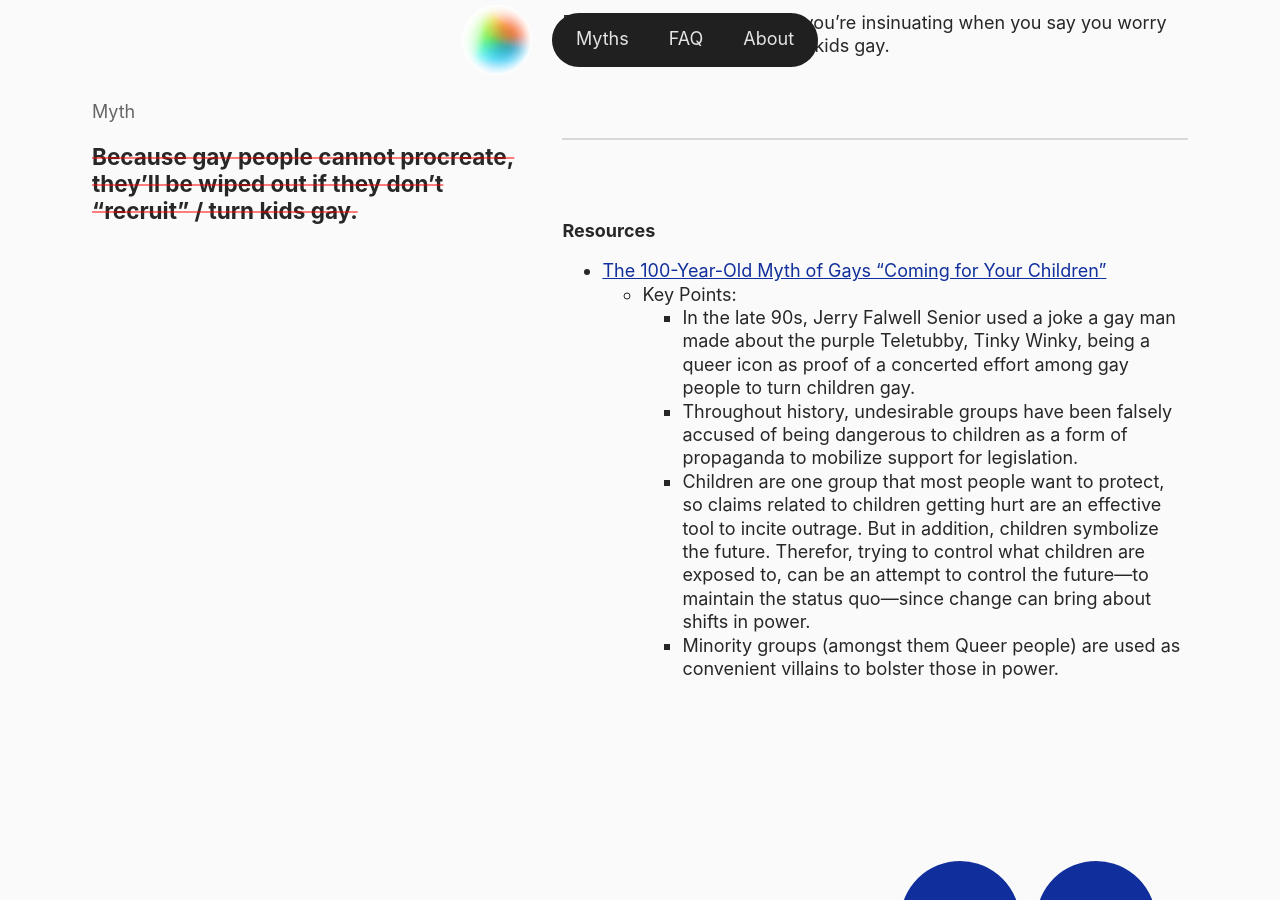
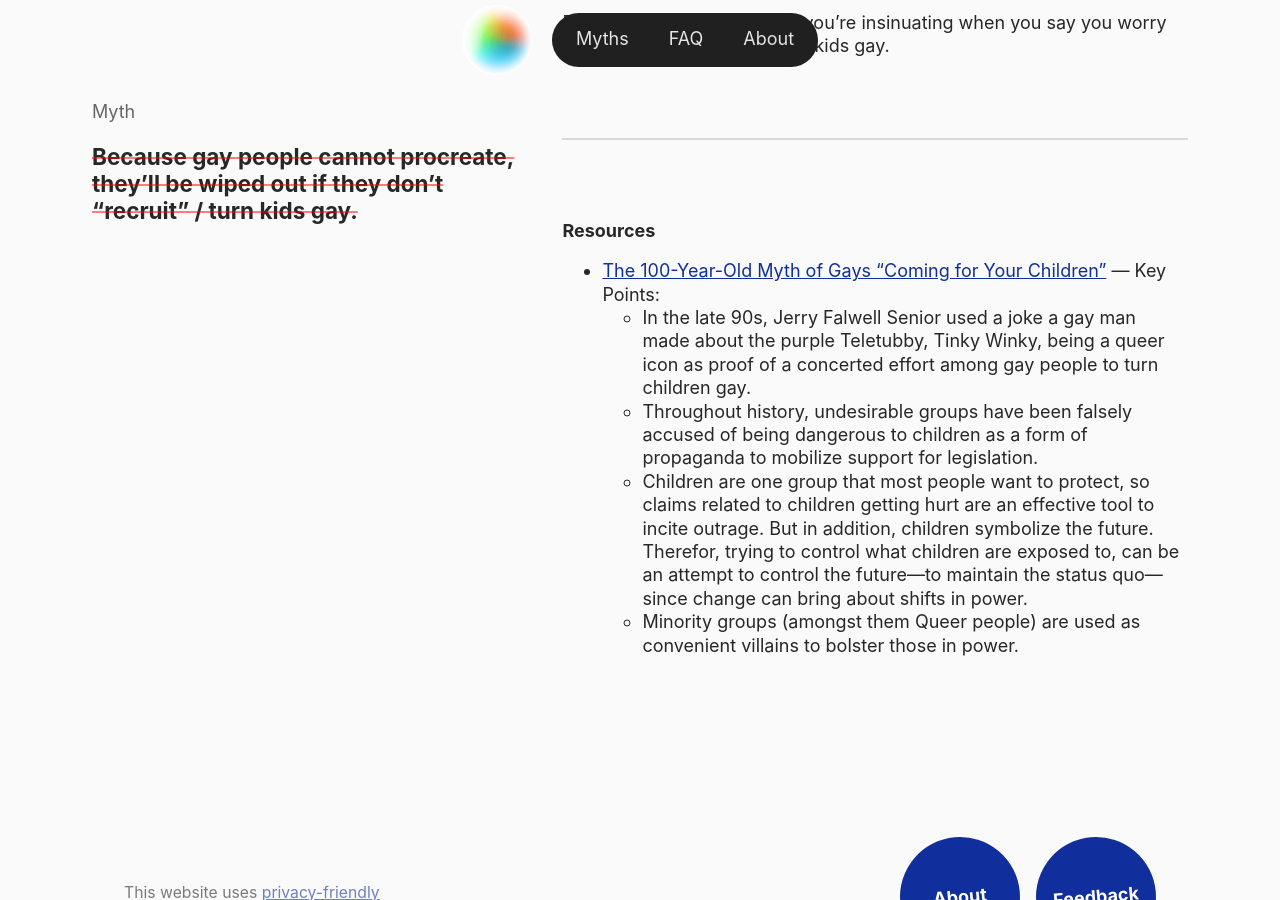
Before and after one commit to anna-filou/LGBTmyths.com, a Jekyll site: the page built from _myths/recruit.md, in a window 1280 px wide and 900 px high, scrolled down 812 px. Built offline with Jekyll 4.4.1, drawn with Linux system fonts in a browser that asks for light colours.

Commit message:
Update recruit.md

```diff
--- a/_myths/recruit.md
+++ b/_myths/recruit.md
@@ -22,9 +22,8 @@
 ---
 
 ## Resources
-- [The 100-Year-Old Myth of Gays “Coming for Your Children”](https://www.youtube.com/watch?v=oUu2aM8e87U)
-    - Key Points:
-        - In the late 90s, Jerry Falwell Senior used a joke a gay man made about the purple Teletubby, Tinky Winky, being a queer icon as proof of a concerted effort among gay people to turn children gay.
-        - Throughout history, undesirable groups have been falsely accused of being dangerous to children as a form of propaganda to mobilize support for legislation.
-        - Children are one group that most people want to protect, so claims related to children getting hurt are an effective tool to incite outrage. But in addition, children symbolize the future. Therefor, trying to control what children are exposed to, can be an attempt to control the future—to maintain the status quo—since change can bring about shifts in power.
-        - Minority groups (amongst them Queer people) are used as convenient villains to bolster those in power.
+- [The 100-Year-Old Myth of Gays “Coming for Your Children”](https://www.youtube.com/watch?v=oUu2aM8e87U) — Key Points:
+    - In the late 90s, Jerry Falwell Senior used a joke a gay man made about the purple Teletubby, Tinky Winky, being a queer icon as proof of a concerted effort among gay people to turn children gay.
+    - Throughout history, undesirable groups have been falsely accused of being dangerous to children as a form of propaganda to mobilize support for legislation.
+    - Children are one group that most people want to protect, so claims related to children getting hurt are an effective tool to incite outrage. But in addition, children symbolize the future. Therefor, trying to control what children are exposed to, can be an attempt to control the future—to maintain the status quo—since change can bring about shifts in power.
+    - Minority groups (amongst them Queer people) are used as convenient villains to bolster those in power.
```
